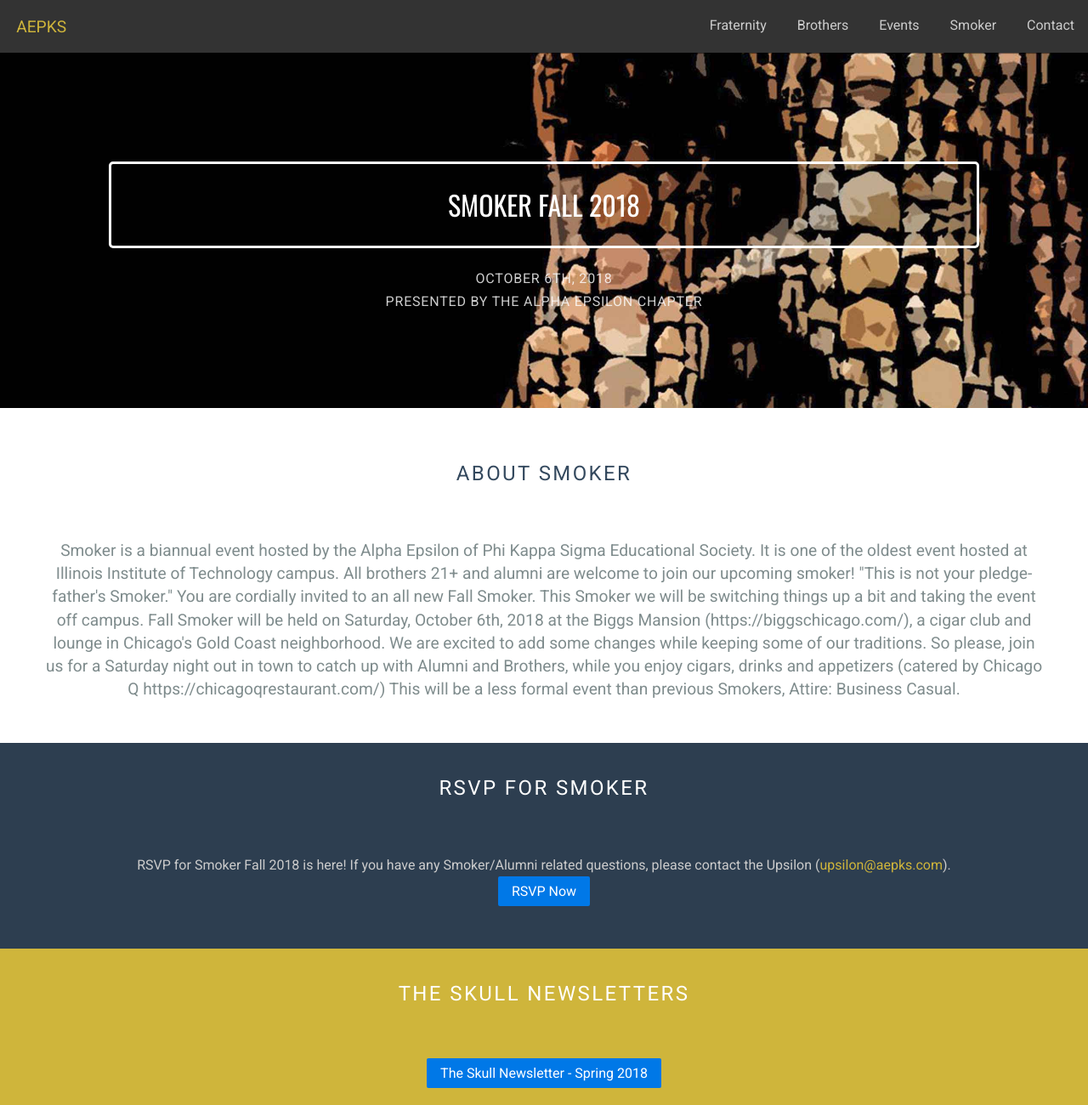
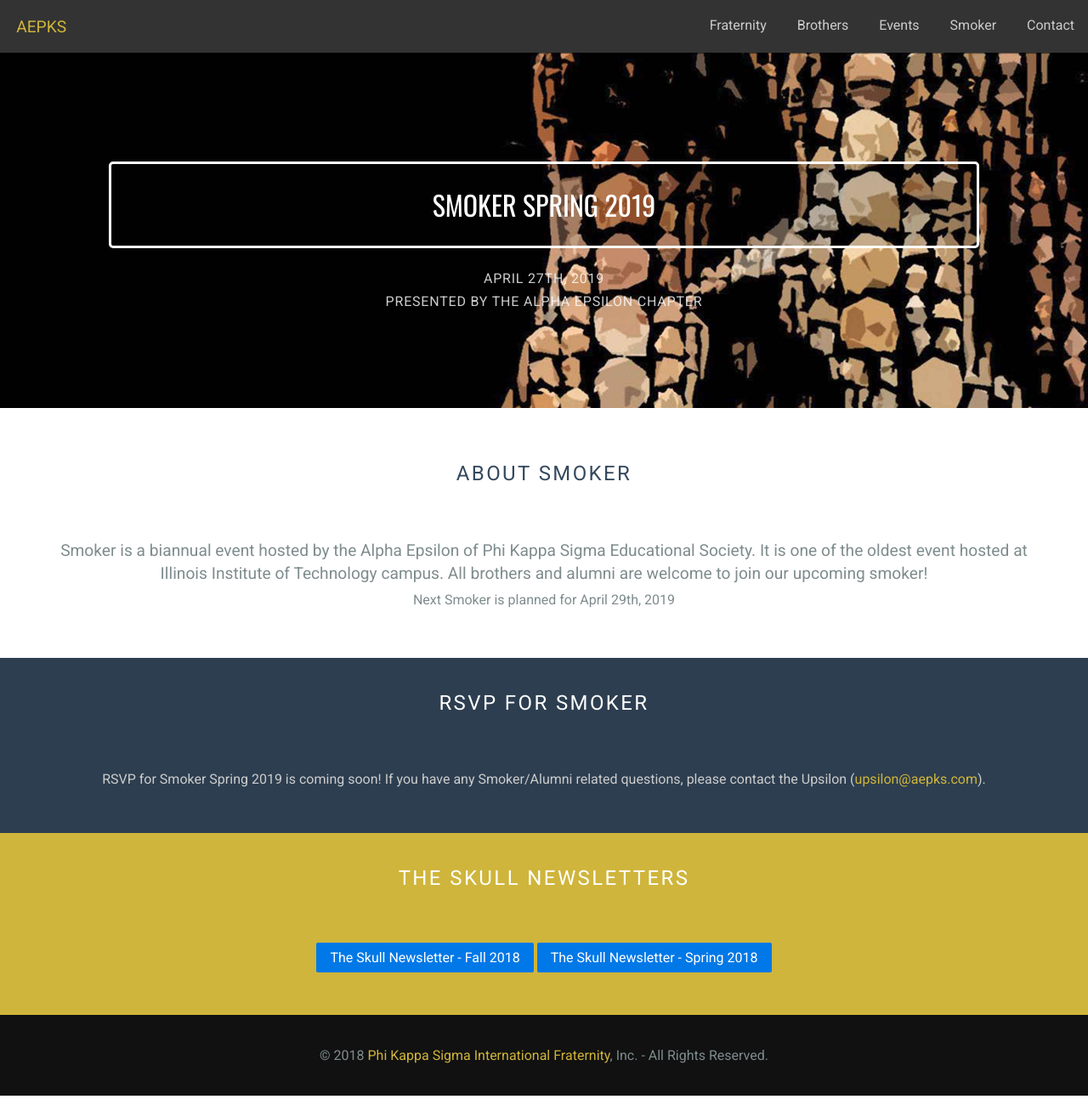
Before and after one commit to aepks/aepks.com, a plain HTML site: page static/smoker/index.html in a window 1280 px wide. Shown: the top 1300 px of the page at 85% size. Drawn offline with nearby package versions, Linux system fonts and the light colour scheme.

Commit message:
Smoker Update
new date for smoker
upload the skull 2018

```diff
--- a/static/smoker/index.html
+++ b/static/smoker/index.html
@@ -49,9 +49,9 @@
 <!-- Title -->
 <div class="splash-container bg-6">
     <div class="splash">
-        <h1 class="splash-head">Smoker Fall 2018</h1>
+        <h1 class="splash-head">Smoker Spring 2019</h1>
         <p class="splash-subhead">
-            October 6th, 2018 <br />Presented by the Alpha Epsilon Chapter
+            April 27th, 2019 <br />Presented by the Alpha Epsilon Chapter
         </p>
     </div>
 </div>
@@ -64,11 +64,8 @@
         <h2 class="content-head is-center">About Smoker</h2>
         <div class="l-box is-center">
             <p class="address">
-            Smoker is a biannual event hosted by the Alpha Epsilon of Phi Kappa Sigma Educational Society. It is one of the oldest event hosted at Illinois Institute of Technology campus. All brothers 21+ and alumni are welcome to join our upcoming smoker!
-            "This is not your pledge-father's Smoker."
-             You are cordially invited to an all new Fall Smoker. This Smoker we will be switching things up a bit and taking the event off campus. Fall Smoker will be held on Saturday, October 6th, 2018 at the Biggs Mansion (https://biggschicago.com/), a cigar club and lounge in Chicago's Gold Coast neighborhood.
-             We are excited to add some changes while keeping some of our traditions. So please, join us for a Saturday night out in town to catch up with Alumni and Brothers, while you enjoy cigars, drinks and appetizers (catered by Chicago Q https://chicagoqrestaurant.com/)
-              This will be a less formal event than previous Smokers, Attire: Business Casual.
+            Smoker is a biannual event hosted by the Alpha Epsilon of Phi Kappa Sigma Educational Society. It is one of the oldest event hosted at Illinois Institute of Technology campus. All brothers and alumni are welcome to join our upcoming smoker!
+            <p> Next Smoker is planned for April 29th, 2019 </p>
             </p>
 
         </div>
@@ -80,9 +77,9 @@
         <h2 class="content-head-ribbon is-center">RSVP for Smoker</h2>
         <div class="l-box is-center">
             <p>
-            RSVP for Smoker Fall 2018 is here! If you have any Smoker/Alumni related questions, please contact the Upsilon (<a href="mailto:upsilon@aepks.com" class="footer-link">upsilon@aepks.com</a>).
+            RSVP for Smoker Spring 2019 is coming soon! If you have any Smoker/Alumni related questions, please contact the Upsilon (<a href="mailto:upsilon@aepks.com" class="footer-link">upsilon@aepks.com</a>).
             </p>
-            <a href="https://goo.gl/forms/TRrAKxyXa4cxQSLH3" class="pure-button pure-button-primary">RSVP Now</a> <!-- <a href="https://docs.google.com/spreadsheets/d/1W8G5Olkn9DjKi_9kMPTZaoGsxEAL-eQYgNRNXybJlVg/edit?usp=sharing" class="pure-button">Current Guest List</a> -->
+            <!--<a href="https://goo.gl/forms/TRrAKxyXa4cxQSLH3" class="pure-button pure-button-primary">RSVP Now</a> <!-- <a href="https://docs.google.com/spreadsheets/d/1W8G5Olkn9DjKi_9kMPTZaoGsxEAL-eQYgNRNXybJlVg/edit?usp=sharing" class="pure-button">Current Guest List</a> -->
         </div>
     </div>
 
@@ -93,6 +90,7 @@
         <div class="l-box is-center">
             <p>
             </p>
+            <a href="../data/smoker/TheSkull-Fall2018.pdf" class="pure-button pure-button-primary">The Skull Newsletter - Fall 2018</a>
             <a href="../data/smoker/TheSkull-Spring2018.pdf" class="pure-button pure-button-primary">The Skull Newsletter - Spring 2018</a>
         </div>
     </div>
```
Also changed, not shown: 1 other file.
